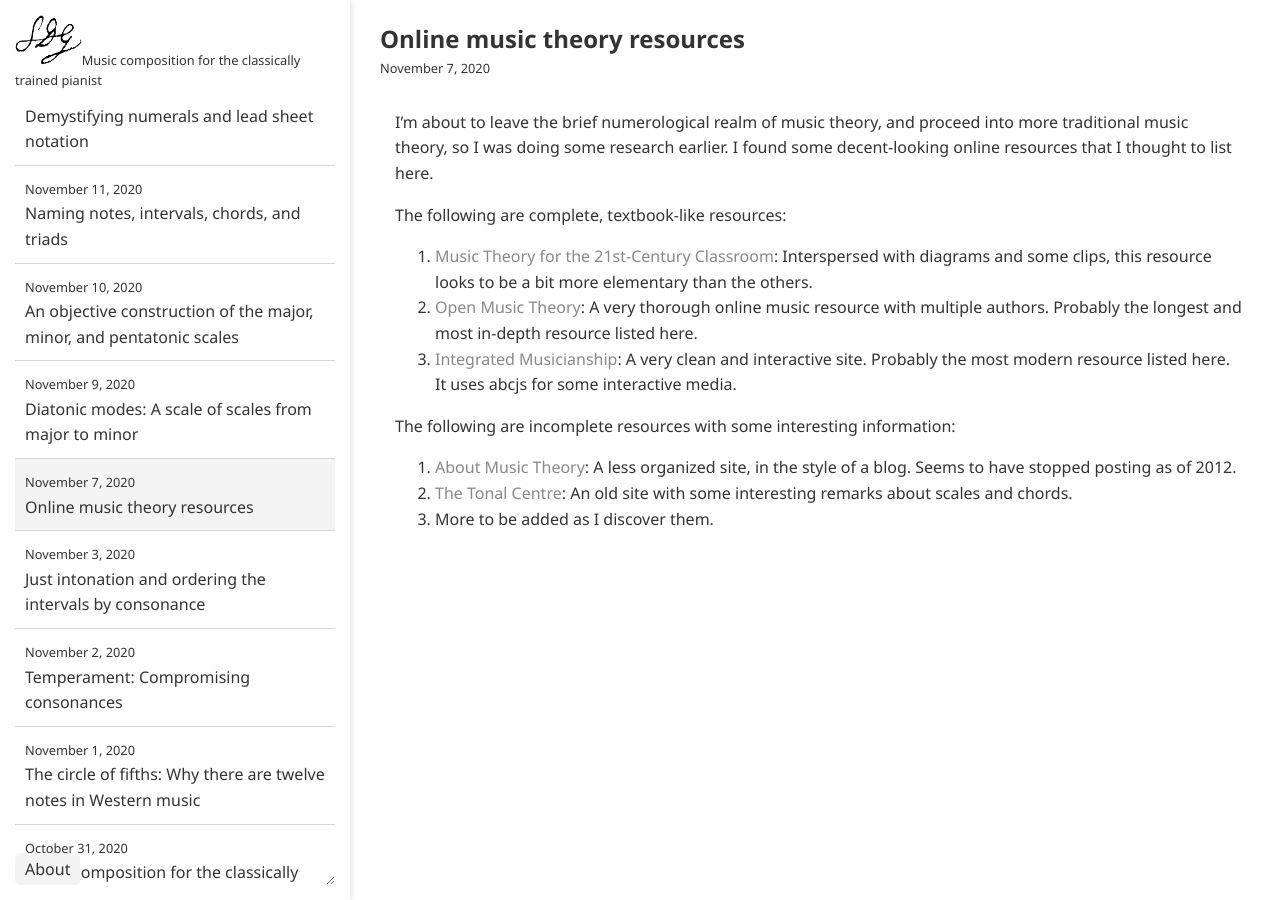
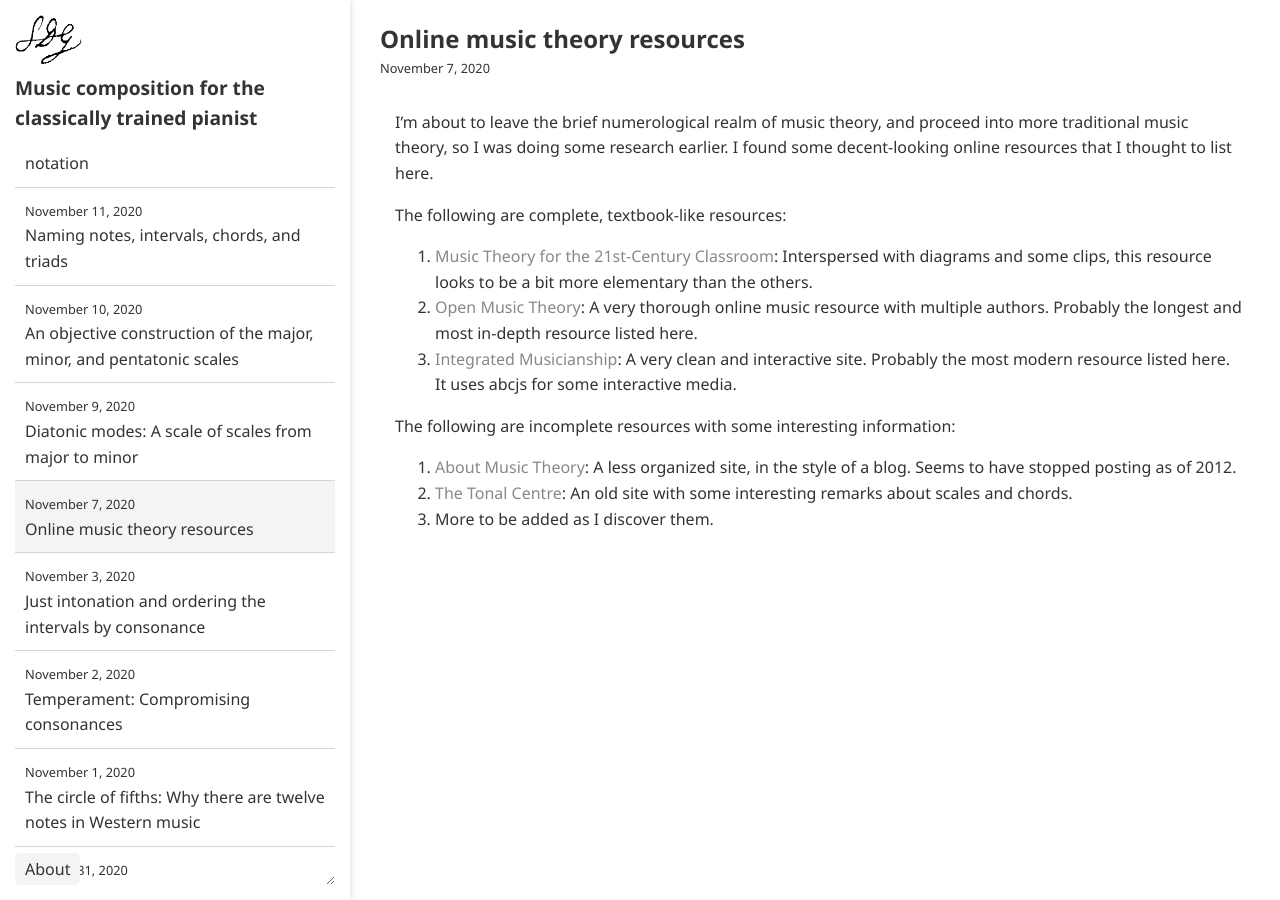
Before and after one commit to ansyblenetwork/sdg, a Jekyll site: the page built from _posts/2020-11-07-online-music-theory.md, in a window 1280 px wide. Built offline with Jekyll 4.4.1, drawn with Linux system fonts in a browser that asks for light colours.

Commit message:
Update page.html

```diff
--- a/_layouts/page.html
+++ b/_layouts/page.html
@@ -155,7 +155,7 @@
 	<div id="outersidebar" class="outersidebar">
 	<div class="sidebar">
 	<div class="rpanel" style="flex-grow: 1; position:relative; min-width:250px;" id="accountPanel">
-		<div style="margin-bottom:15px" class="date-format" style="padding-bottom:15px"><a href="{{ "" | absolute_url }}"><img src="{{ "sdg-transparent.png" | relative_url }}" alt="Soli Deo gloria" style="max-height:50px"></a>Music composition for the classically trained pianist</div>
+		<div style="display:flex; margin-bottom:15px"><a href="{{ "" | absolute_url }}"><img src="{{ "sdg-transparent.png" | relative_url }}" alt="Soli Deo gloria" style="max-height:50px; padding-right:10px"><h2>Music composition for the classically trained pianist</h2></a></div>
 		<ul style="overflow:auto;">
 			{% for post in site.posts %}
 				{% if page.title == post.title %}
```
